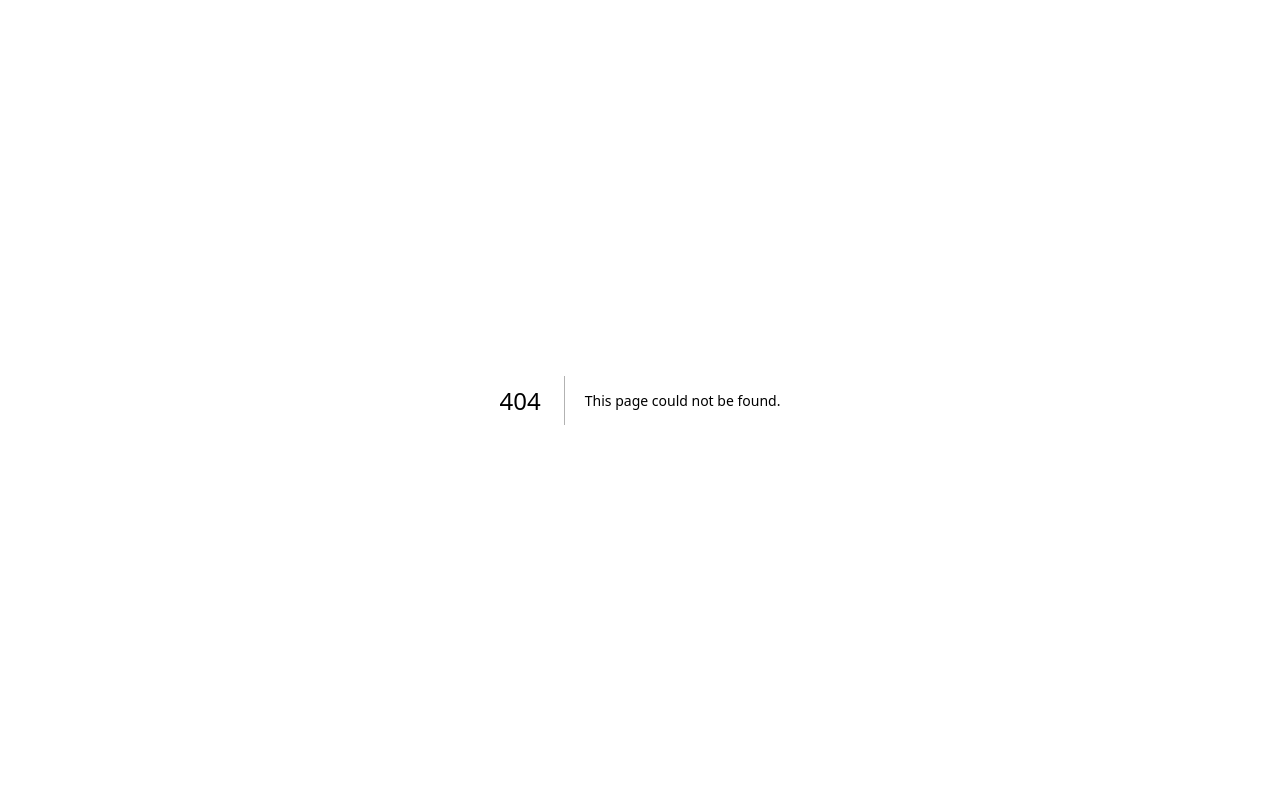
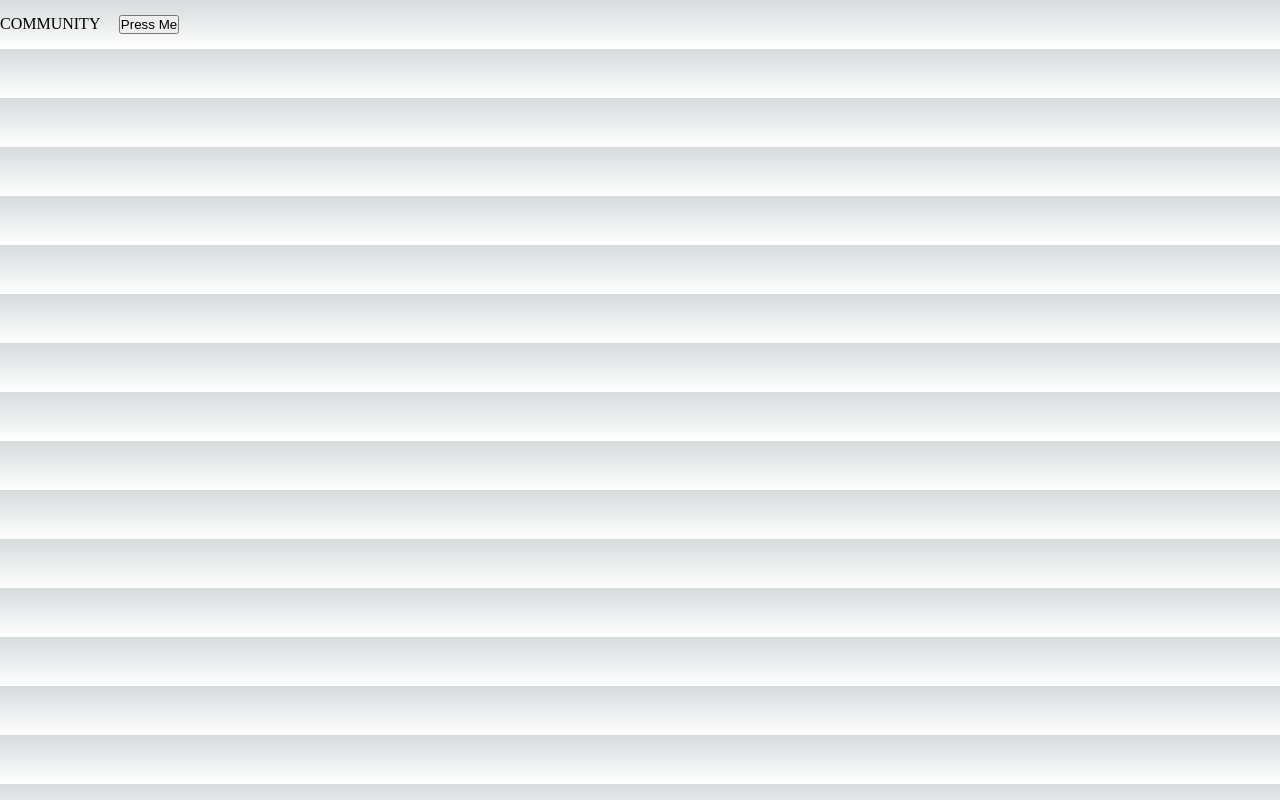
Before and after one commit to qobil17/nestar-demo, a Next.js app: page /community in a window 1280 px wide. Before the commit this address had no page. Built offline with nearby package versions, Linux system fonts and the light colour scheme.

Commit message:
feat: orginize and test pages router system

```diff
--- a/pages/_document.tsx
+++ b/pages/_document.tsx
@@ -1,6 +1,7 @@
 import { Html, Head, Main, NextScript } from "next/document";
 
 export default function Document() {
+  console.log("DOCUMENT - PAGES ROUTER");
   return (
     <Html lang="en">
       <Head />
--- /dev/null
+++ b/pages/community/index.tsx
@@ -0,0 +1,16 @@
+"use client";
+import { useState } from "react";
+const Community = () => {
+  console.log("COMMUNITY COMPONENT - PAGES ROUTER");
+  const [title, setTitle] = useState<string>("hello");
+  return (
+    <div>
+      COMMUNITY{" "}
+      <button onClick={() => alert("Hello MIT")} style={{ margin: "15px" }}>
+        Press Me
+      </button>
+    </div>
+  );
+};
+
+export default Community;
--- /dev/null
+++ b/pages/property/index.tsx
@@ -0,0 +1,6 @@
+const PropertyList = () => {
+  console.log("PROPERTYLIST COMPONENT - PAGES ROUTER");
+  return <div>PROPERTY LIST</div>;
+};
+
+export default PropertyList;
```
Also changed, not shown: pages/index.tsx (+1 -8 lines), pages/property/[productId]/index.tsx (added, +9 -0 lines), 2 other files (tests, documents, lock files or other folders).
